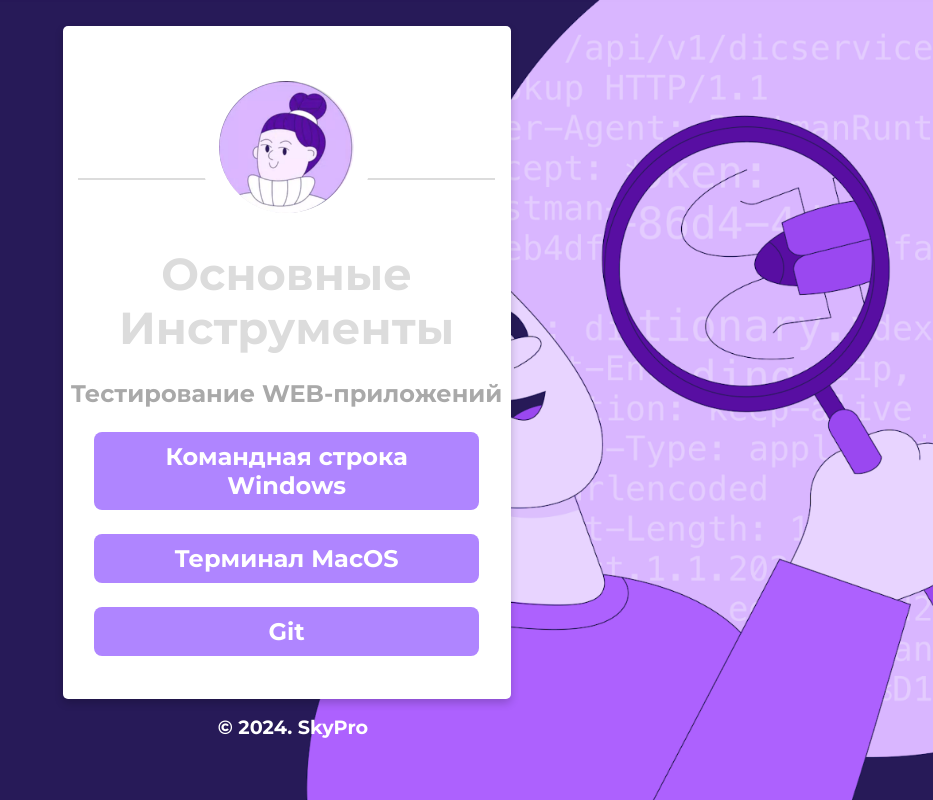
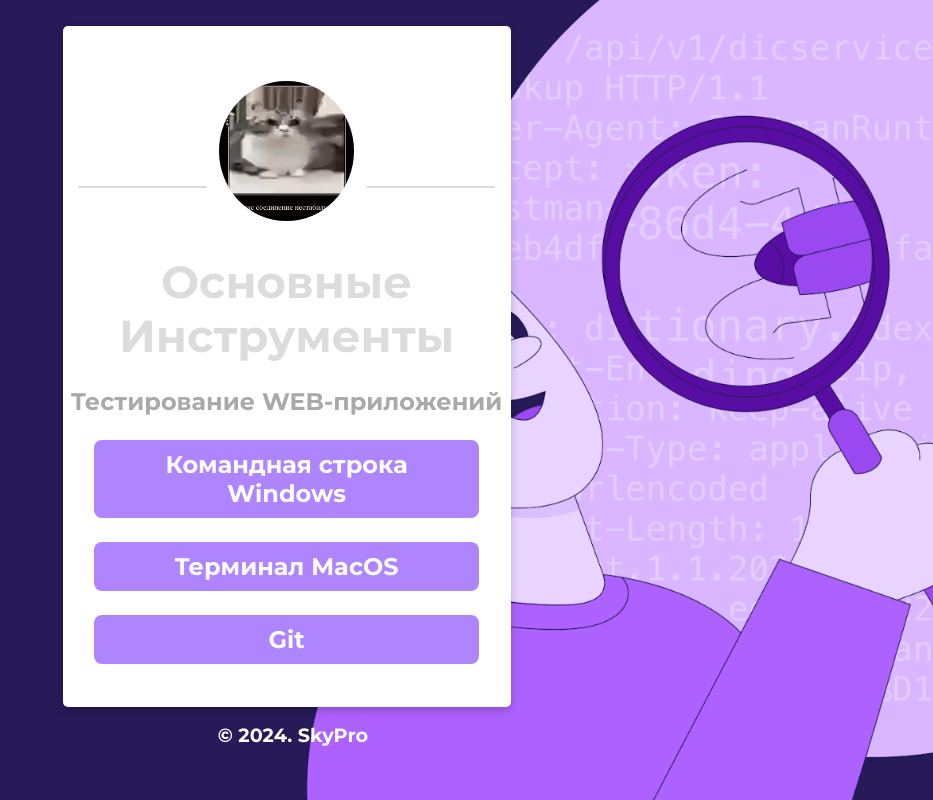
Before and after one commit to Elizaveta332/Homework, a plain HTML site: page index.html in a window 1280 px wide. Shown: the whole page, without its empty margins (347-1280 px from the left). Drawn offline with Linux system fonts and the light colour scheme.

Commit message:
Update index.html

```diff
--- a/index.html
+++ b/index.html
@@ -12,7 +12,7 @@
    <body>
       <!--Card-->
       <div class="card animated fadeIn">
-         <center><img class="center animated rollIn" src="img/ava.png" alt="avatar"></center>
+         <center><img class="center animated rollIn" src="img/AVA.gif" alt="avatar"></center>
          <hr>
          <div class="name">
             Основные Инcтрументы
```
